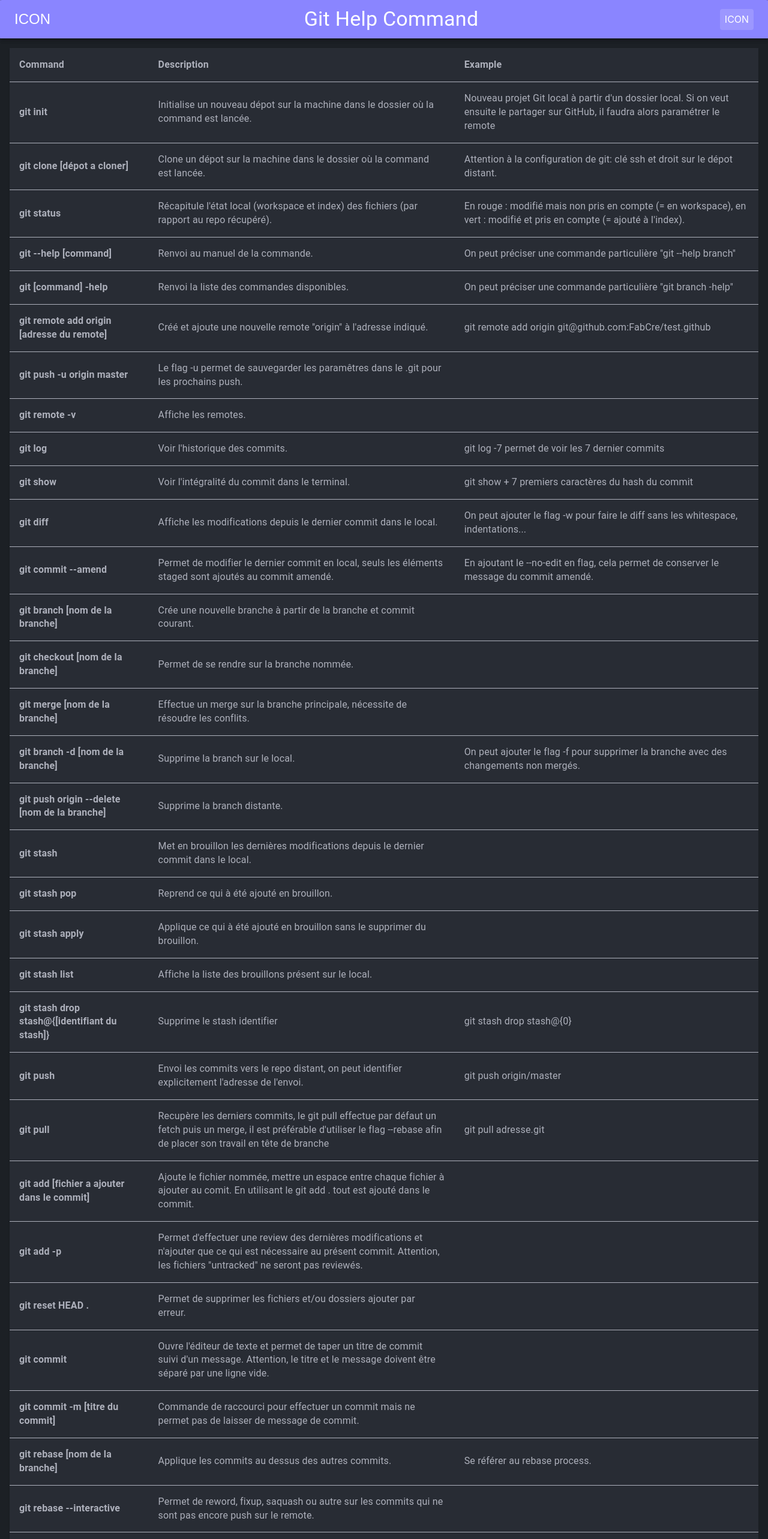
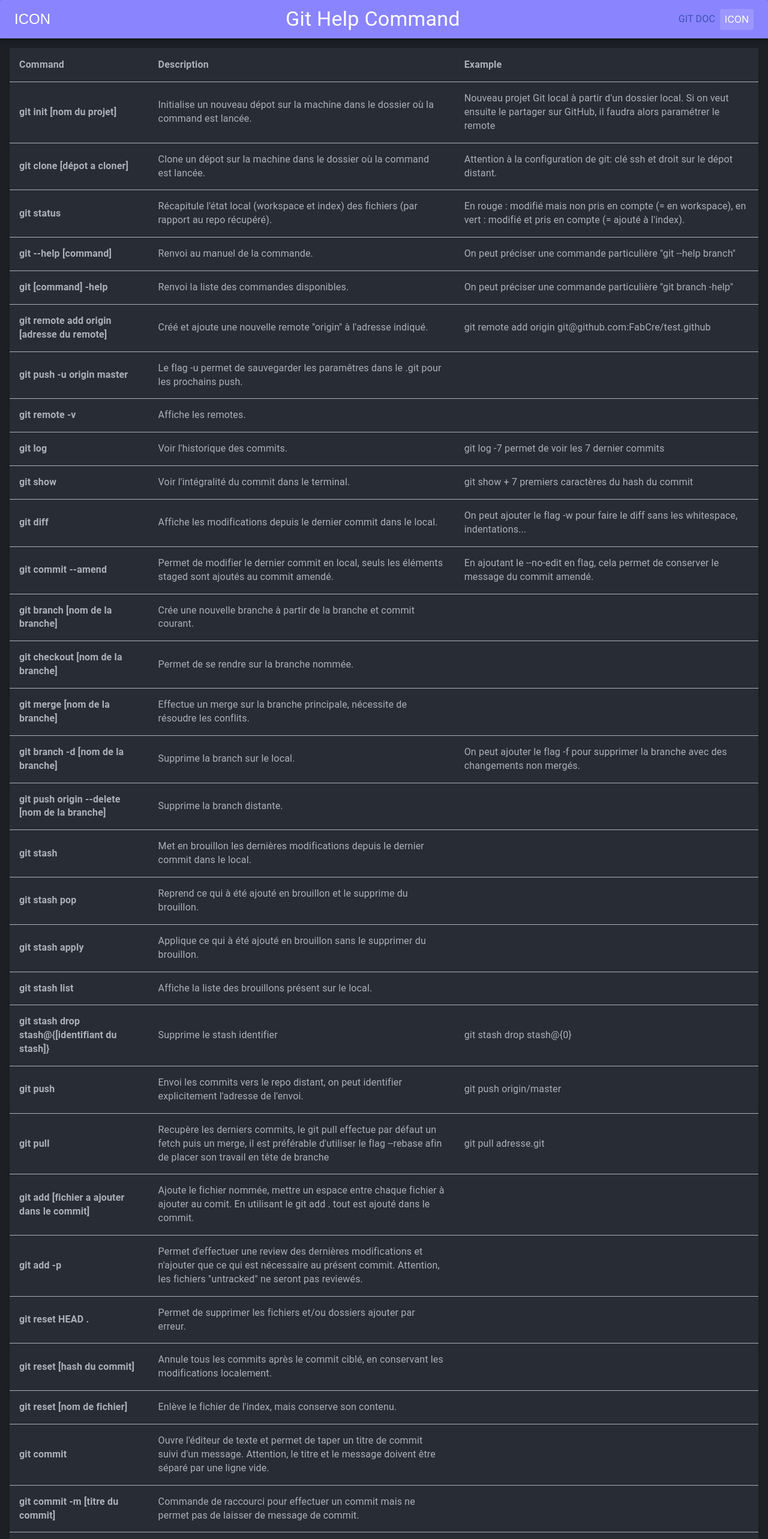
Before and after one commit to FabCre/React-Git-Help, a React (Vite) app: page / in a window 1280 px wide. Shown: the top 2566 px of the page at 60% size. Built offline with nearby package versions, Linux system fonts and the light colour scheme.

Commit message:
feat: add git doc link

```diff
--- a/src/Components/SearchAppBar.tsx
+++ b/src/Components/SearchAppBar.tsx
@@ -1,5 +1,5 @@
 import React from 'react';
-import { AppBar, Toolbar, Typography, InputBase, createStyles, fade, Theme, makeStyles } from '@material-ui/core';
+import { AppBar, Toolbar, Typography, InputBase, createStyles, fade, Theme, makeStyles, Link } from '@material-ui/core';
 
 import MenuButton from './MenuButton';
 import { MenuCategory } from './App';
@@ -79,11 +79,12 @@ const SearchAppBar: React.FC<SearchAppBarType> = ({ chooseCategory, searchChange
           <Typography className={classes.title} variant="h4" noWrap>
             Git Help {category ? category : null}
           </Typography>
+          <Typography>
+            <Link href="https://git-scm.com/docs" target="_blank">GIT DOC</Link>
+          </Typography>
           {category === 'Command' && (
             <div className={classes.search}>
-              <div className={classes.searchIcon}>
-                ICON
-              </div>
+              <div className={classes.searchIcon}>ICON</div>
               <InputBase
                 placeholder="Search Command"
                 classes={{
--- a/src/assets/data/command.ts
+++ b/src/assets/data/command.ts
@@ -8,7 +8,7 @@ type CommandTable = Command[];
 
 const cmdTable: CommandTable = [
   {
-    cmd: 'git init',
+    cmd: 'git init [nom du projet]',
     desc: 'Initialise un nouveau dépot sur la machine dans le dossier où la command est lancée.',
     example: "Nouveau projet Git local à partir d'un dossier local. Si on veut ensuite le partager sur GitHub, il faudra alors paramétrer le remote",
   },
@@ -92,7 +92,7 @@ const cmdTable: CommandTable = [
   },
   {
     cmd: 'git stash pop',
-    desc: 'Reprend ce qui à été ajouté en brouillon.',
+    desc: 'Reprend ce qui à été ajouté en brouillon et le supprime du brouillon.',
   },
   {
     cmd: 'git stash apply',
@@ -130,6 +130,14 @@ const cmdTable: CommandTable = [
     desc: 'Permet de supprimer les fichiers et/ou dossiers ajouter par erreur.',
   },
   {
+    cmd: 'git reset [hash du commit]',
+    desc: 'Annule tous les commits après le commit ciblé, en conservant les modifications localement.',
+  },
+  {
+    cmd: 'git reset [nom de fichier]',
+    desc: "Enlève le fichier de l'index, mais conserve son contenu.",
+  },
+  {
     cmd: 'git commit',
     desc: "Ouvre l'éditeur de texte et permet de taper un titre de commit suivi d'un message. Attention, le titre et le message doivent être séparé par une ligne vide.",
   },
@@ -156,7 +164,7 @@ const cmdTable: CommandTable = [
   },
   {
     cmd: 'git fetch',
-    desc: 'Permet de synchroniser le local et le remote.',
+    desc: "Permet de récupérer tout l'historique et les modifications du repo.",
   },
   {
     cmd: 'git cherry-pick [hash du commit]',
--- a/src/assets/data/configs.ts
+++ b/src/assets/data/configs.ts
@@ -15,7 +15,7 @@ export const simpleConfig = `[user]
   ci = commit
   br = branch
   stashpull = !git stash && git pull && git stash pop
-  amend = commit --amend # --no-edit afin de conserver le titre et le message du commit
+  amend = commit --amend --no-edit
   undo = git reset --mixed HEAD^
   addu = add -u # stages modified & deleted ("git add ." stages new & modified)
   adda = add -A # stages ALL`;
```
